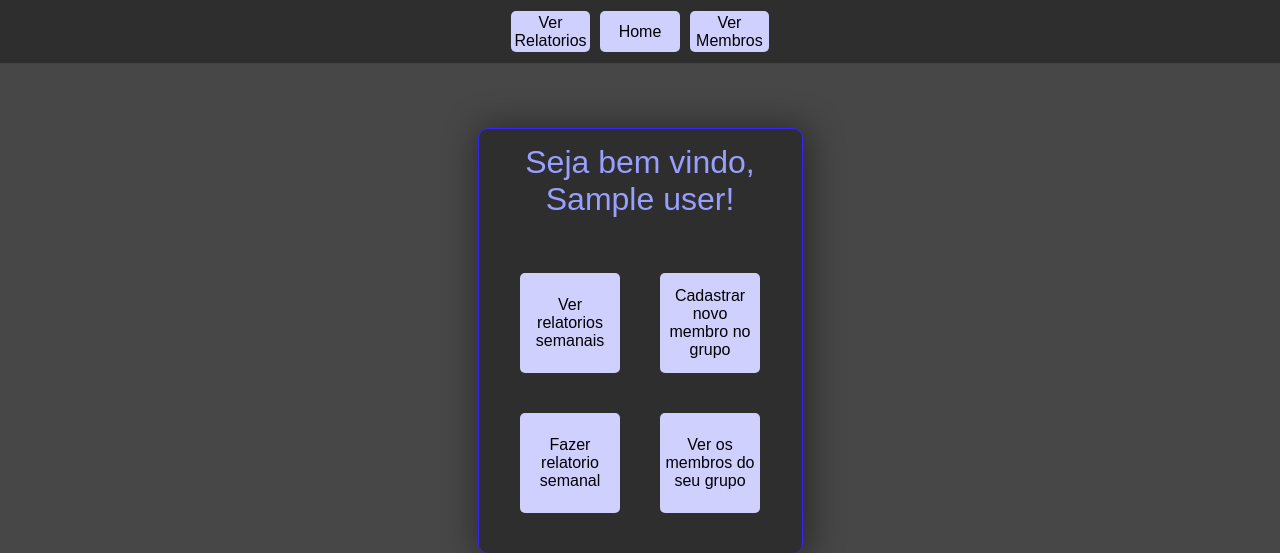
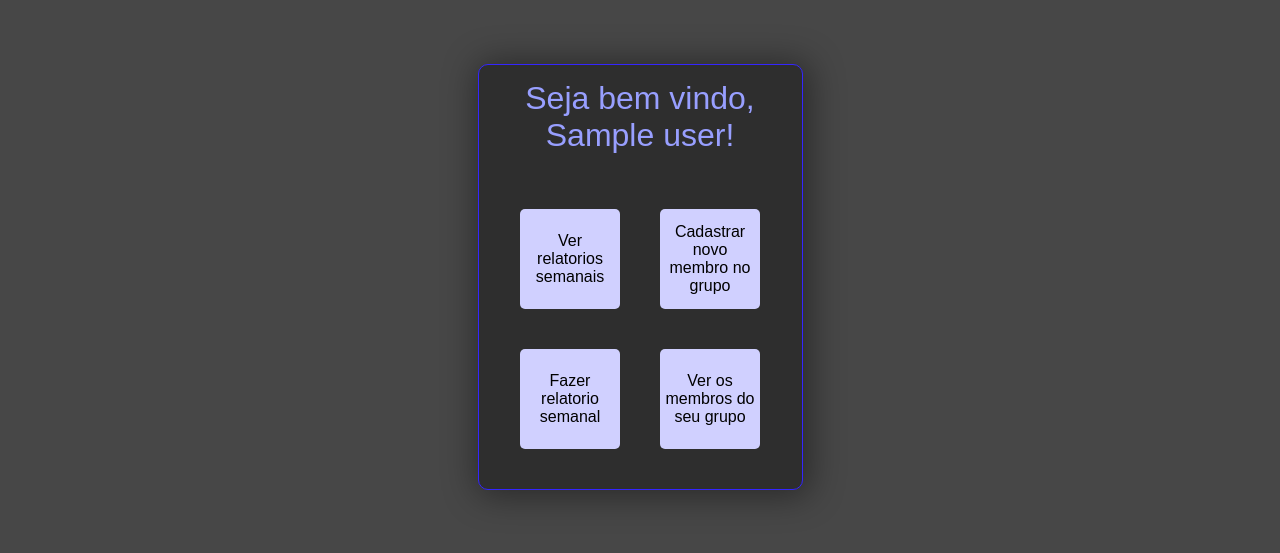
Before and after one commit to Leonardo-Reis/Relatorio-Papo-Reto, a Flask app: page /usuario in a window 1280 px wide. Shown: the top 553 px of the page. Run offline with Flask 2, Linux system fonts and the light colour scheme; the visitor is signed in with stand-in values (Sample User, id 1); data comes from the database, SQL or seed files in the repository.

Commit message:
Retirei a navbar da pagina do usuario

```diff
--- a/app/templates/usuario.html
+++ b/app/templates/usuario.html
@@ -11,15 +11,6 @@
 </head>
 <body>
     {% block content %}
-    <header>
-        <nav>
-            <ul>
-                <li><a href="/usuario/grupo/relatorios">Ver Relatorios</a></li>
-                <li><a href="/usuario">Home</a></li>
-                <li><a href="/usuario/grupo">Ver Membros</a></li>
-            </ul>
-        </nav>
-    </header>
     <main>
         <div class="titulo">
             <h1>Seja bem vindo, {{session["nome"].capitalize() if session}}!</h1>
```
